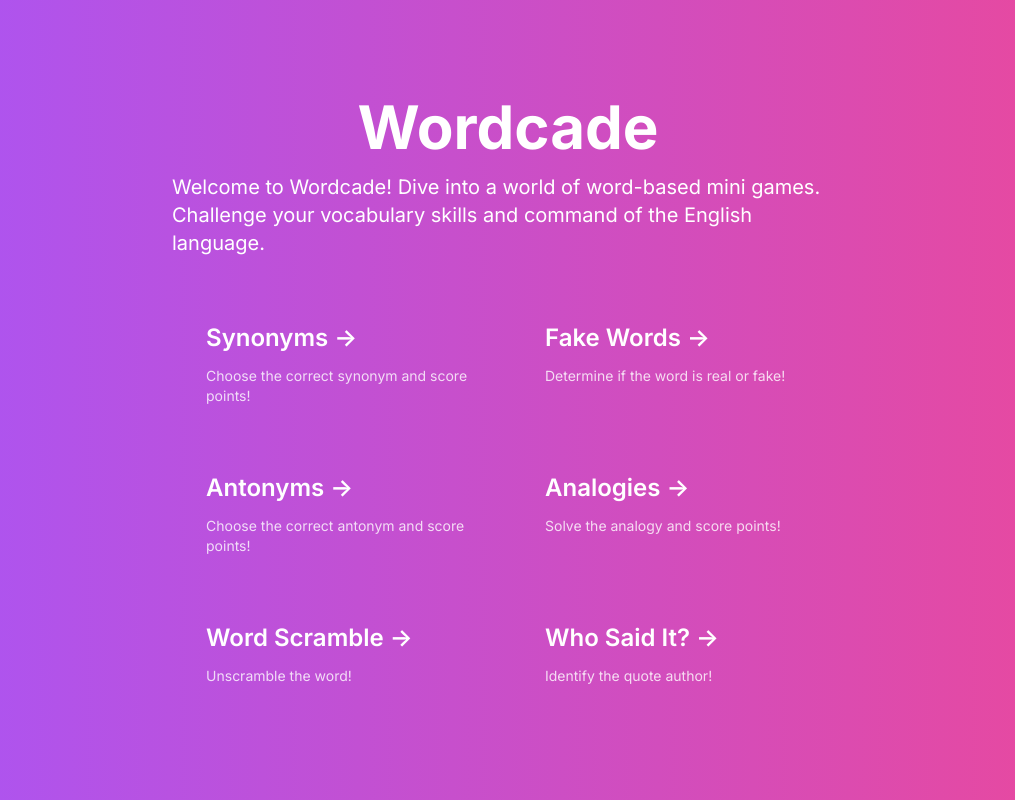
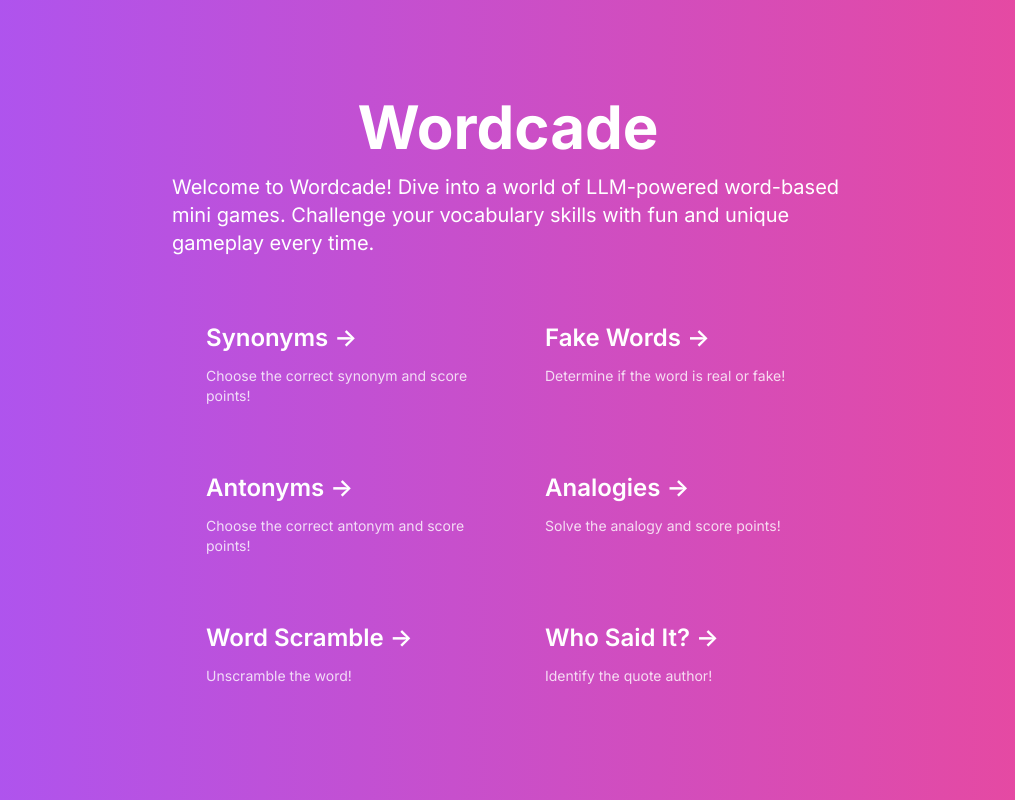
Before and after one commit to daltyboy11/wordcade, a Next.js app: page / in a window 1280 px wide. Shown: the whole page, without its empty margins (132-1147 px from the left). Built offline with nearby package versions, Linux system fonts and the light colour scheme.

Commit message:
update header text

```diff
--- a/app/page.tsx
+++ b/app/page.tsx
@@ -42,8 +42,9 @@ export default function Home() {
     <main className="flex min-h-screen flex-col items-center justify-center p-24 bg-gradient-to-r from-purple-500 to-pink-500 text-white">
       <h1 className="text-6xl font-bold mb-4">Wordcade</h1>
       <p className="text-xl mb-12 max-w-2xl">
-        Welcome to Wordcade! Dive into a world of word-based mini games.
-        Challenge your vocabulary skills and command of the English language.
+        Welcome to Wordcade! Dive into a world of LLM-powered word-based mini
+        games. Challenge your vocabulary skills with fun and unique gameplay
+        every time.
       </p>
 
       <div className="grid gap-8 text-center lg:grid-cols-2 lg:text-left">
```
